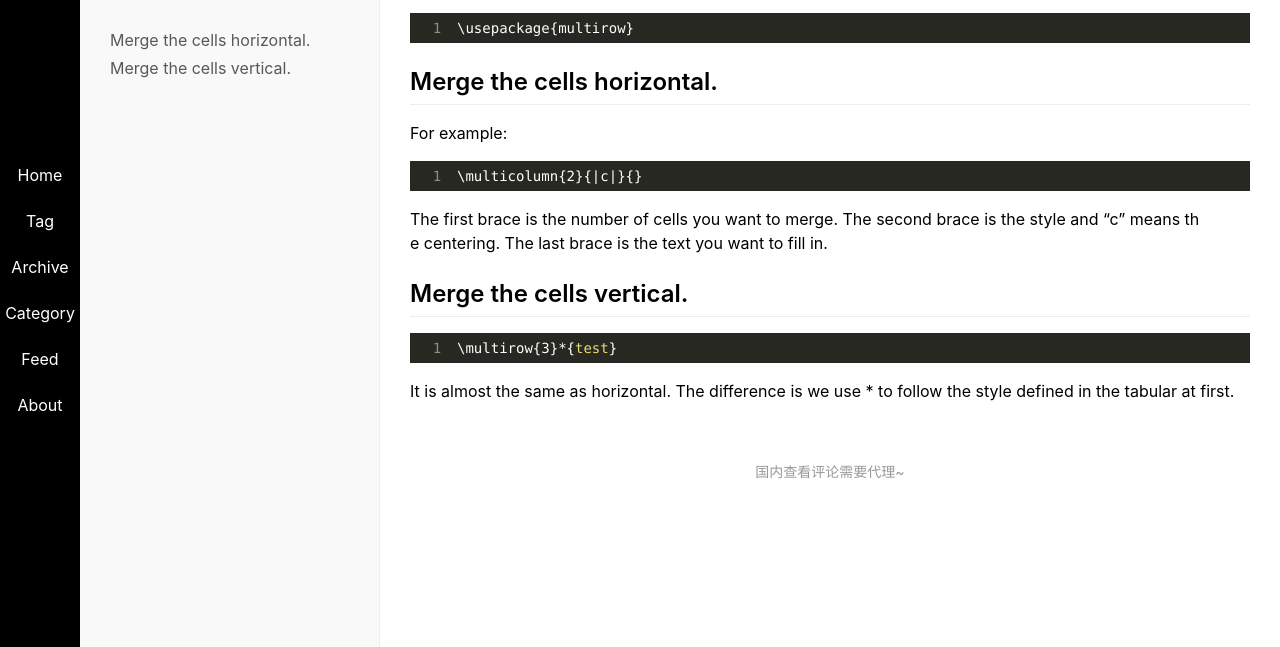
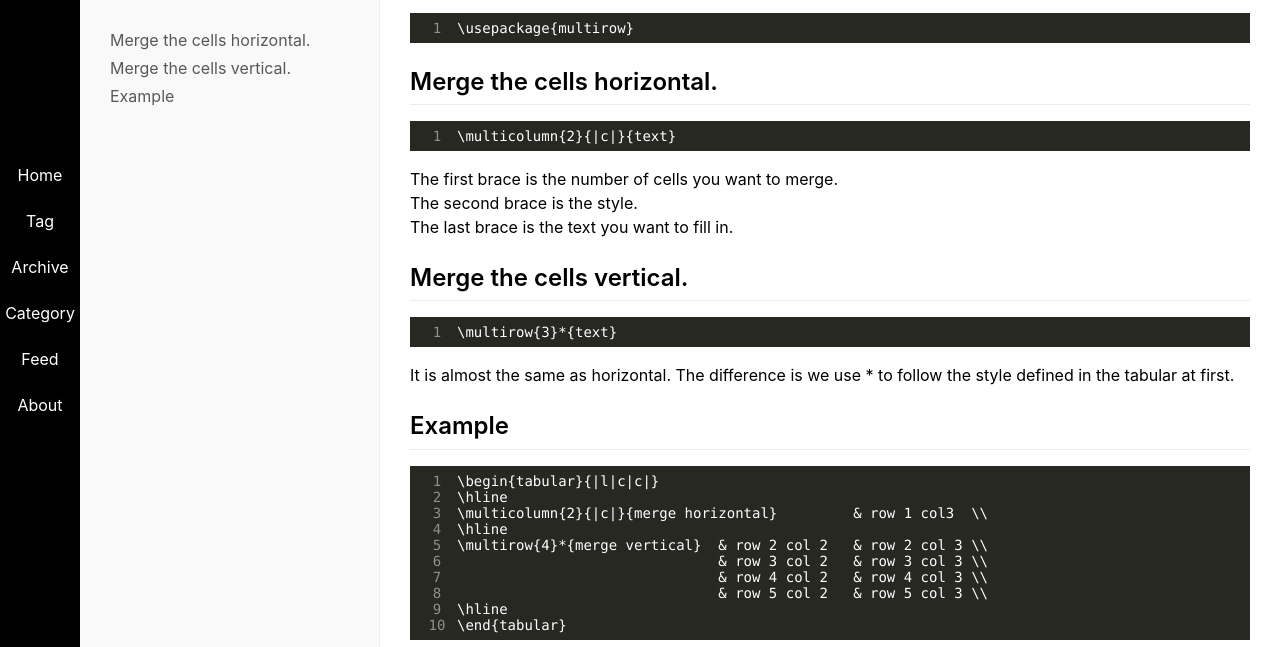
Before and after one commit to shadowmoon1988/shadowmoon1988.github.io, a plain HTML site: page 2018/01/25/latex-multirow-table/index.html in a window 1280 px wide. Shown: the part 110-757 px from the top of the page. Drawn offline with nearby package versions, Linux system fonts and the light colour scheme; some packages are replaced by stand-ins of ours; a script that the page names is missing; files whose address does not match are found by name.

Commit message:
Site updated: 2018-01-25 14:08:46

```diff
--- a/2018/01/25/latex-multirow-table/index.html
+++ b/2018/01/25/latex-multirow-table/index.html
@@ -12,9 +12,8 @@
     <meta name="version" content="1.0.0" />
     <meta name="keywords" content="" />
     <meta name="description" content="Here is a package can help us achieve the goal.1\usepackage&amp;#123;multirow&amp;#125;
-Merge the cells horizontal.For example:
-1\multicolumn&amp;#123;2&amp;#125;&amp;#123;|c|&amp;#125;&amp;#123;&amp;#125;
-The first brace is the number of cells you want to merge. The second brace i" />
+Merge the cells horizontal.1\multicolumn&amp;#123;2&amp;#125;&amp;#123;|c|&amp;#125;&amp;#123;text&amp;#125;
+The first brace is the number of cells you want to merge.The second brace is the styl" />
     <meta http-equiv="X-UA-Compatible" content="IE=edge,chrome=1" />
     <meta name="viewport" content="width=device-width,initial-scale=1,user-scalable=no" />
     <meta name="baidu-site-verification" content="F0CXvmUgA9" />
@@ -103,7 +102,7 @@ The first brace is the number of cells you want to merge. The second brace i" />
 
 
 
-        <ol class="toc"><li class="toc-item toc-level-2"><a class="toc-link" href="#Merge-the-cells-horizontal"><span class="toc-number">1.</span> <span class="toc-text">Merge the cells horizontal.</span></a></li><li class="toc-item toc-level-2"><a class="toc-link" href="#Merge-the-cells-vertical"><span class="toc-number">2.</span> <span class="toc-text">Merge the cells vertical.</span></a></li></ol>
+        <ol class="toc"><li class="toc-item toc-level-2"><a class="toc-link" href="#Merge-the-cells-horizontal"><span class="toc-number">1.</span> <span class="toc-text">Merge the cells horizontal.</span></a></li><li class="toc-item toc-level-2"><a class="toc-link" href="#Merge-the-cells-vertical"><span class="toc-number">2.</span> <span class="toc-text">Merge the cells vertical.</span></a></li><li class="toc-item toc-level-2"><a class="toc-link" href="#Example"><span class="toc-number">3.</span> <span class="toc-text">Example</span></a></li></ol>
 
     </div>
 </aside>
@@ -145,11 +144,12 @@ The first brace is the number of cells you want to merge. The second brace i" />
     <section class="article-body markdown-body">
 
         <p>Here is a package can help us achieve the goal.<br><figure class="highlight bash"><table><tr><td class="gutter"><pre><span class="line">1</span><br></pre></td><td class="code"><pre><span class="line">\usepackage&#123;multirow&#125;</span><br></pre></td></tr></table></figure></p>
-<h2 id="Merge-the-cells-horizontal"><a href="#Merge-the-cells-horizontal" class="headerlink" title="Merge the cells horizontal."></a>Merge the cells horizontal.</h2><p>For example:</p>
-<figure class="highlight bash"><table><tr><td class="gutter"><pre><span class="line">1</span><br></pre></td><td class="code"><pre><span class="line">\multicolumn&#123;2&#125;&#123;|c|&#125;&#123;&#125;</span><br></pre></td></tr></table></figure>
-<p>The first brace is the number of cells you want to merge. The second brace is the style and “c” means th<br>e centering. The last brace is the text you want to fill in.</p>
-<h2 id="Merge-the-cells-vertical"><a href="#Merge-the-cells-vertical" class="headerlink" title="Merge the cells vertical."></a>Merge the cells vertical.</h2><figure class="highlight bash"><table><tr><td class="gutter"><pre><span class="line">1</span><br></pre></td><td class="code"><pre><span class="line">\multirow&#123;3&#125;*&#123;<span class="built_in">test</span>&#125;</span><br></pre></td></tr></table></figure>
+<h2 id="Merge-the-cells-horizontal"><a href="#Merge-the-cells-horizontal" class="headerlink" title="Merge the cells horizontal."></a>Merge the cells horizontal.</h2><figure class="highlight bash"><table><tr><td class="gutter"><pre><span class="line">1</span><br></pre></td><td class="code"><pre><span class="line">\multicolumn&#123;2&#125;&#123;|c|&#125;&#123;text&#125;</span><br></pre></td></tr></table></figure>
+<p>The first brace is the number of cells you want to merge.<br>The second brace is the style.<br>The last brace is the text you want to fill in.</p>
+<h2 id="Merge-the-cells-vertical"><a href="#Merge-the-cells-vertical" class="headerlink" title="Merge the cells vertical."></a>Merge the cells vertical.</h2><figure class="highlight bash"><table><tr><td class="gutter"><pre><span class="line">1</span><br></pre></td><td class="code"><pre><span class="line">\multirow&#123;3&#125;*&#123;text&#125;</span><br></pre></td></tr></table></figure>
 <p>It is almost the same as horizontal. The difference is we use * to follow the style defined in the tabular at first.</p>
+<h2 id="Example"><a href="#Example" class="headerlink" title="Example"></a>Example</h2><figure class="highlight bash"><table><tr><td class="gutter"><pre><span class="line">1</span><br><span class="line">2</span><br><span class="line">3</span><br><span class="line">4</span><br><span class="line">5</span><br><span class="line">6</span><br><span class="line">7</span><br><span class="line">8</span><br><span class="line">9</span><br><span class="line">10</span><br></pre></td><td class="code"><pre><span class="line">\begin&#123;tabular&#125;&#123;|l|c|c|&#125; </span><br><span class="line">\hline</span><br><span class="line">\multicolumn&#123;2&#125;&#123;|c|&#125;&#123;merge horizontal&#125;         &amp; row 1 col3  \\</span><br><span class="line">\hline</span><br><span class="line">\multirow&#123;4&#125;*&#123;merge vertical&#125;  &amp; row 2 col 2   &amp; row 2 col 3 \\</span><br><span class="line">                               &amp; row 3 col 2   &amp; row 3 col 3 \\</span><br><span class="line">                               &amp; row 4 col 2   &amp; row 4 col 3 \\</span><br><span class="line">                               &amp; row 5 col 2   &amp; row 5 col 3 \\</span><br><span class="line">\hline</span><br><span class="line">\end&#123;tabular&#125;</span><br></pre></td></tr></table></figure>
+<p>it should looks like this:<br><img src="/images/multitable.jpg" alt=""></p>
 
 
     </section>
--- a/atom.xml
+++ b/atom.xml
@@ -6,7 +6,7 @@
   <link href="/atom.xml" rel="self"/>
 
   <link href="http://yoursite.com/"/>
-  <updated>2018-01-25T05:42:14.644Z</updated>
+  <updated>2018-01-25T06:08:18.271Z</updated>
   <id>http://yoursite.com/</id>
 
   <author>
@@ -21,7 +21,7 @@
     <link href="http://yoursite.com/2018/01/25/latex-multirow-table/"/>
     <id>http://yoursite.com/2018/01/25/latex-multirow-table/</id>
     <published>2018-01-25T05:23:50.000Z</published>
-    <updated>2018-01-25T05:42:14.644Z</updated>
+    <updated>2018-01-25T06:08:18.271Z</updated>
 
     <summary type="html">
 
```
Also changed, not shown: categories/Coding/index.html (+5 -4 lines), index.html (+5 -4 lines), tags/LaTeX/index.html (+5 -4 lines), images/multitable.JPG (added).
